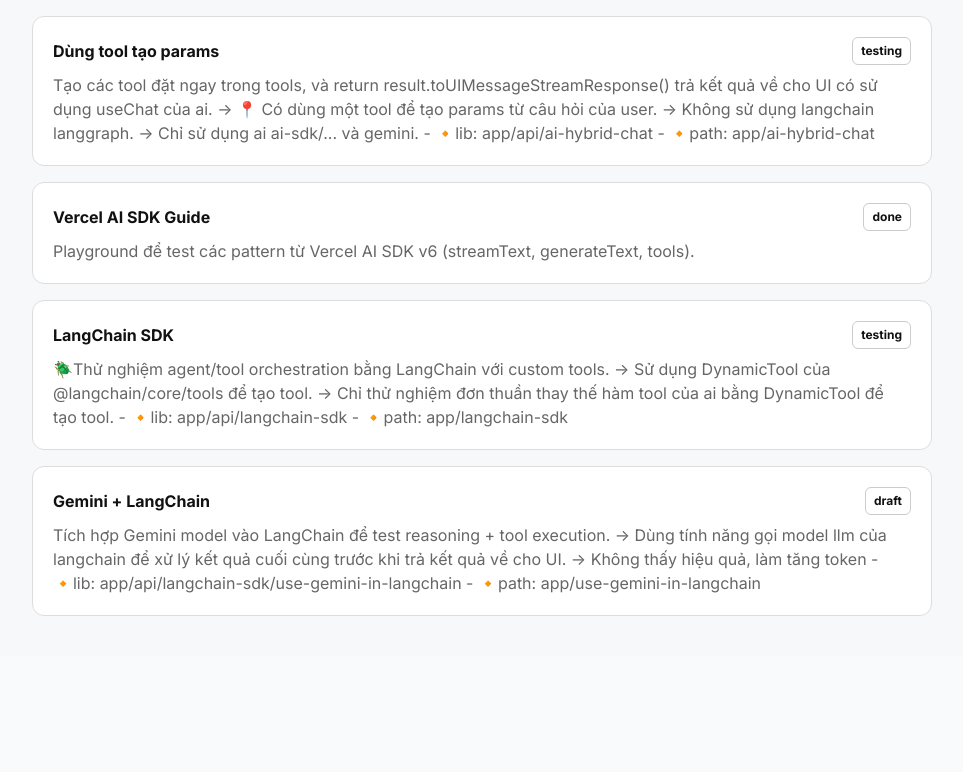
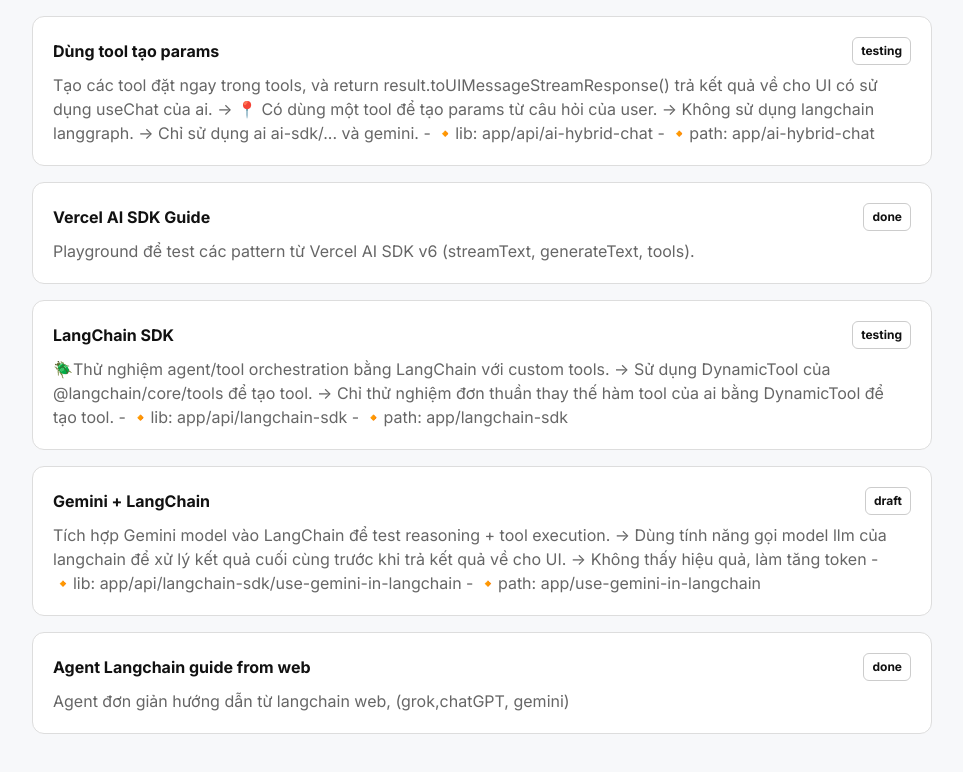
Before and after one commit to phxbinh/TrungNguyen, a Next.js app: page / in a window 1280 px wide. Shown: the part 860-1632 px from the top of the page, without its empty margins (8-971 px from the left). Before the commit the page ends 1516 px from the top, so only its background shows below. Built offline with nearby package versions, Linux system fonts and the light colour scheme.

Commit message:
Update page.tsx

```diff
--- a/src/app/page.tsx
+++ b/src/app/page.tsx
@@ -135,6 +135,13 @@ Khai báo các tools, sau đó:
 - 🔸path: app/use-gemini-in-langchain
 `,
     status: 'draft',
+  },
+{
+    href: '/test-agent-langchain',
+    title: 'Agent Langchain guide from web',
+    summary:
+      'Agent đơn giản hướng dẫn từ langchain web, (grok,chatGPT, gemini)',
+    status: 'done',
   },
 ];
 
```
